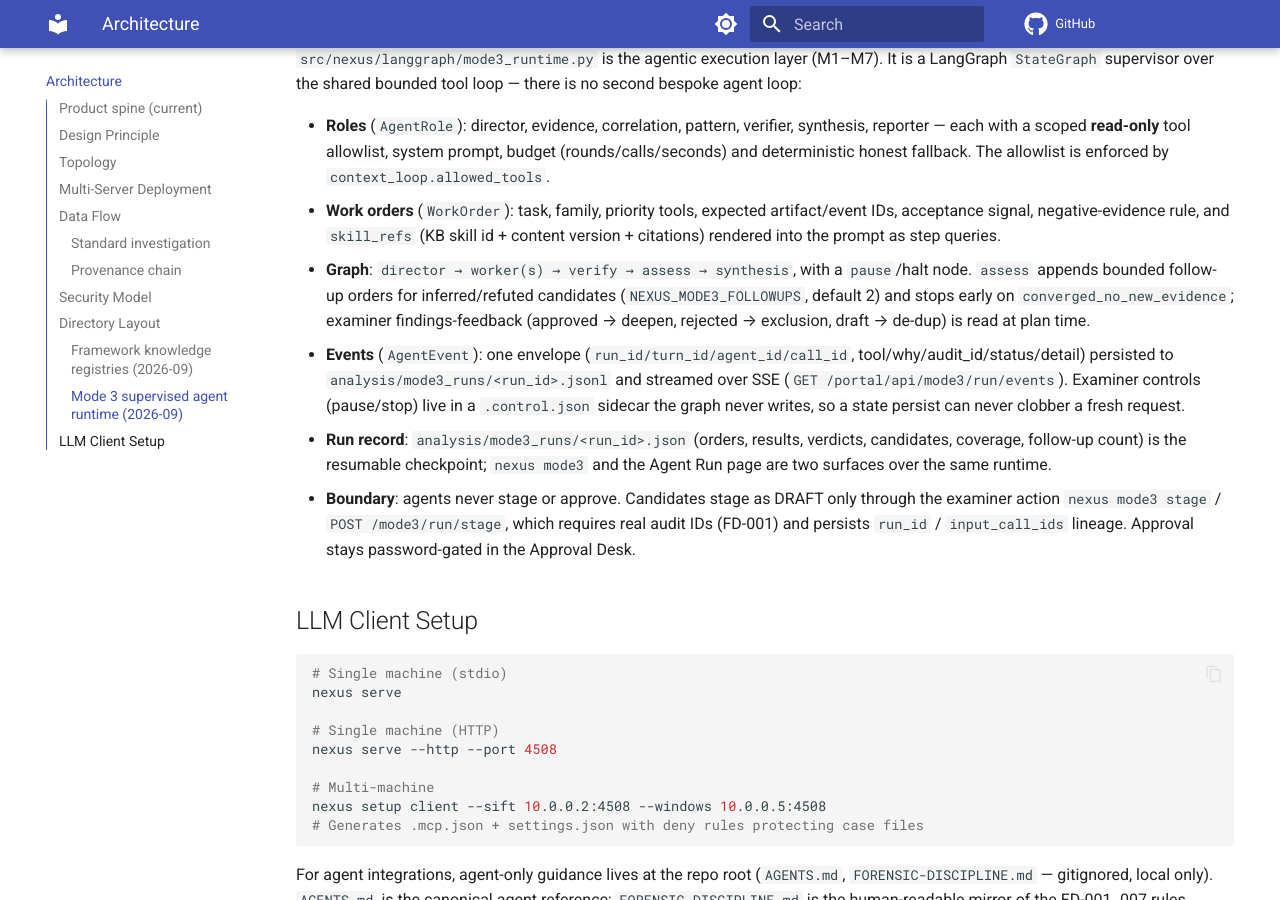
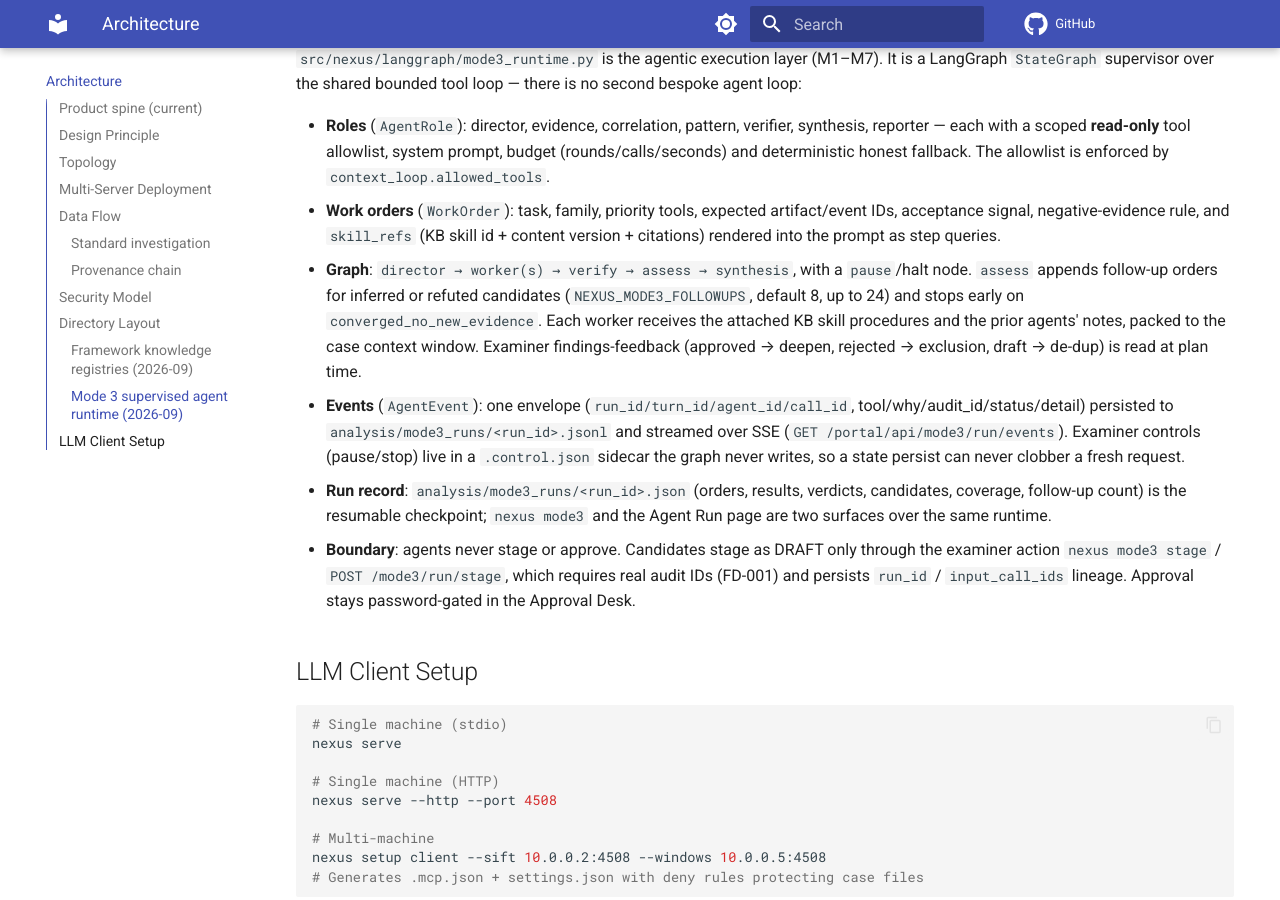
Before and after one commit to Ganron007/DFIR-Nexus, an MkDocs documentation site: the page built from Docs/ARCHITECTURE.md, in a window 1280 px wide and 900 px high, scrolled down 8262 px. Built offline with MkDocs 1.6.1 and Material for MkDocs 9.7.7, drawn with Linux system fonts in a browser that asks for light colours; comment, search, counter and statistics services are not loaded; some of the changed text lies outside the part shown.

Commit message:
Mode 3: pack investigations to the context window so corroboration is not cut short.
Follow-ups, skill procedures, and prior-agent notes now use the declared window. Docs and the architecture diagram match the supervised runtime.

```diff
--- a/Docs/ARCHITECTURE.md
+++ b/Docs/ARCHITECTURE.md
@@ -382,10 +382,12 @@ there is no second bespoke agent loop:
   `skill_refs` (KB skill id + content version + citations) rendered into the
   prompt as step queries.
 - **Graph**: `director → worker(s) → verify → assess → synthesis`, with a
-  `pause`/halt node. `assess` appends bounded follow-up orders for
-  inferred/refuted candidates (`NEXUS_MODE3_FOLLOWUPS`, default 2) and stops
-  early on `converged_no_new_evidence`; examiner findings-feedback (approved →
-  deepen, rejected → exclusion, draft → de-dup) is read at plan time.
+  `pause`/halt node. `assess` appends follow-up orders for inferred or
+  refuted candidates (`NEXUS_MODE3_FOLLOWUPS`, default 8, up to 24) and stops
+  early on `converged_no_new_evidence`. Each worker receives the attached KB
+  skill procedures and the prior agents' notes, packed to the case context
+  window. Examiner findings-feedback (approved → deepen, rejected →
+  exclusion, draft → de-dup) is read at plan time.
 - **Events** (`AgentEvent`): one envelope (`run_id/turn_id/agent_id/call_id`,
   tool/why/audit_id/status/detail) persisted to
   `analysis/mode3_runs/<run_id>.jsonl` and streamed over SSE
```
Also changed, not shown: other parts of Docs/ARCHITECTURE.md (+1 -1 lines), Docs/CLI.md (+3 -2 lines), Docs/NEXUS-MODE.md (+3 -3 lines), Docs/SETUP.md (+4 -3 lines), Docs/index.md (+1 -1 lines), README.md (+16 -8 lines), assets/dfir-nexus-architecture.svg, 3 other files.
